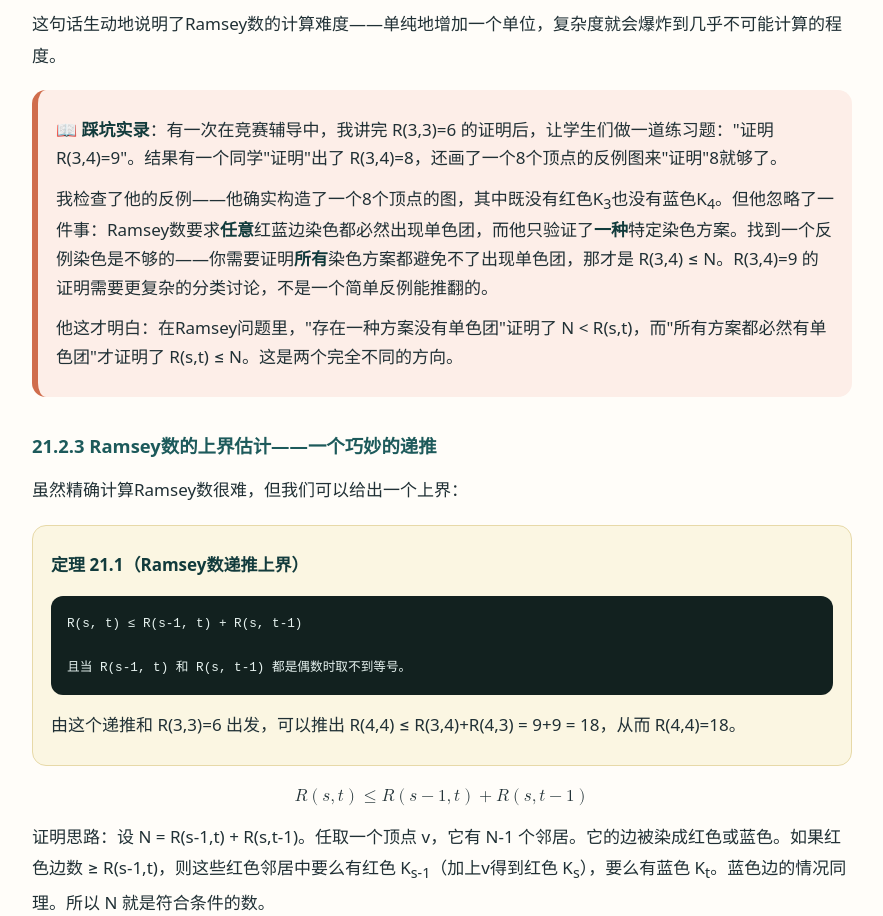
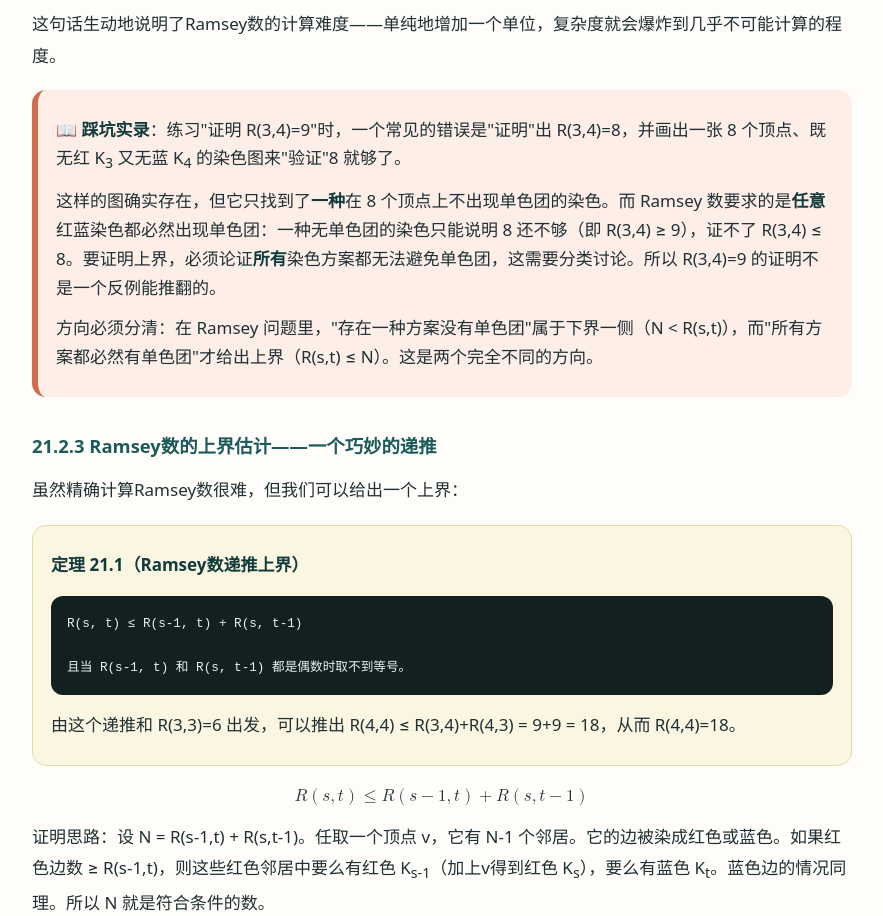
Before and after one commit to 1998x-stack/combinatorial-olympiad-tutorial, a plain HTML site: page 21.html in a window 1280 px wide. Shown: the part 3894-4810 px from the top of the page, without its empty margins (292-1175 px from the left). Drawn offline with Linux system fonts and the light colour scheme.

Commit message:
fix(combinatorial-olympiad-tutorial): ch21 replace fabricated classroom anecdote with neutral Ramsey bound-vs-witness analysis

```diff
--- a/21.html
+++ b/21.html
@@ -229,9 +229,9 @@
 <p>这句话生动地说明了Ramsey数的计算难度——单纯地增加一个单位，复杂度就会爆炸到几乎不可能计算的程度。</p>
 
 <div class="warning">
-  <p><strong>📖 踩坑实录</strong>：有一次在竞赛辅导中，我讲完 R(3,3)=6 的证明后，让学生们做一道练习题："证明 R(3,4)=9"。结果有一个同学"证明"出了 R(3,4)=8，还画了一个8个顶点的反例图来"证明"8就够了。</p>
-  <p>我检查了他的反例——他确实构造了一个8个顶点的图，其中既没有红色K<sub>3</sub>也没有蓝色K<sub>4</sub>。但他忽略了一件事：Ramsey数要求<strong>任意</strong>红蓝边染色都必然出现单色团，而他只验证了<strong>一种</strong>特定染色方案。找到一个反例染色是不够的——你需要证明<strong>所有</strong>染色方案都避免不了出现单色团，那才是 R(3,4) ≤ N。R(3,4)=9 的证明需要更复杂的分类讨论，不是一个简单反例能推翻的。</p>
-  <p>他这才明白：在Ramsey问题里，"存在一种方案没有单色团"证明了 N < R(s,t)，而"所有方案都必然有单色团"才证明了 R(s,t) ≤ N。这是两个完全不同的方向。</p>
+  <p><strong>📖 踩坑实录</strong>：练习"证明 R(3,4)=9"时，一个常见的错误是"证明"出 R(3,4)=8，并画出一张 8 个顶点、既无红 K<sub>3</sub> 又无蓝 K<sub>4</sub> 的染色图来"验证"8 就够了。</p>
+  <p>这样的图确实存在，但它只找到了<strong>一种</strong>在 8 个顶点上不出现单色团的染色。而 Ramsey 数要求的是<strong>任意</strong>红蓝染色都必然出现单色团：一种无单色团的染色只能说明 8 还不够（即 R(3,4) ≥ 9），证不了 R(3,4) ≤ 8。要证明上界，必须论证<strong>所有</strong>染色方案都无法避免单色团，这需要分类讨论。所以 R(3,4)=9 的证明不是一个反例能推翻的。</p>
+  <p>方向必须分清：在 Ramsey 问题里，"存在一种方案没有单色团"属于下界一侧（N < R(s,t)），而"所有方案都必然有单色团"才给出上界（R(s,t) ≤ N）。这是两个完全不同的方向。</p>
 </div>
 
 <h3>21.2.3 Ramsey数的上界估计——一个巧妙的递推</h3>
```
